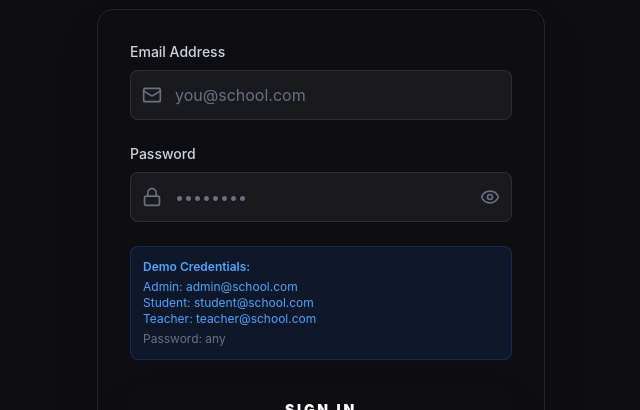
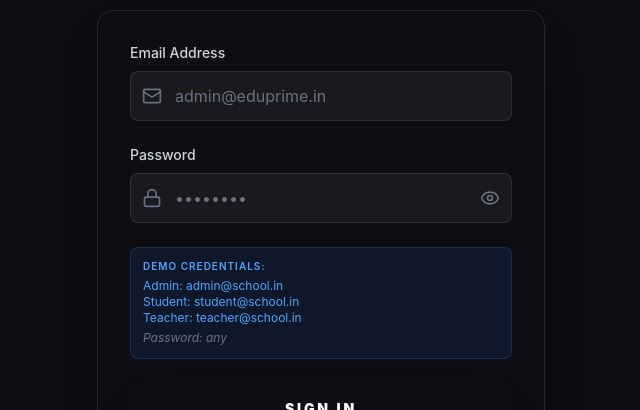
Before and after one commit to Naseer-047/School-website, a React app in the folder frontend/: page /login in a window 1280 px wide. Shown: the part 221-631 px from the top of the page, without its empty margins (319-959 px from the left). Built offline with nearby package versions, Linux system fonts and the light colour scheme; the HTML template or start-up script is replaced by a standard one.

Commit message:
-----------------------------------------

```diff
--- a/frontend/src/pages/Login.jsx
+++ b/frontend/src/pages/Login.jsx
@@ -69,7 +69,7 @@ const Login = () => {
                                     type="email"
                                     value={email}
                                     onChange={(e) => setEmail(e.target.value)}
-                                    placeholder="you@school.com"
+                                    placeholder="admin@eduprime.in"
                                     className="w-full bg-white/5 border border-white/10 rounded-lg pl-11 pr-4 py-3 text-white placeholder-gray-500 focus:outline-none focus:border-primary/50 transition-colors"
                                     required
                                 />
@@ -107,12 +107,12 @@ const Login = () => {
                         )}
 
                         {/* Demo Credentials */}
-                        <div className="bg-blue-500/10 border border-blue-500/20 rounded-lg p-3 text-blue-400 text-xs">
-                            <p className="font-semibold mb-1">Demo Credentials:</p>
-                            <p>Admin: admin@school.com</p>
-                            <p>Student: student@school.com</p>
-                            <p>Teacher: teacher@school.com</p>
-                            <p className="mt-1 text-gray-500">Password: any</p>
+                        <div className="bg-blue-500/10 border border-blue-500/20 rounded-lg p-3 text-blue-400 text-xs text-left">
+                            <p className="font-semibold mb-1 uppercase tracking-widest text-[10px]">Demo Credentials:</p>
+                            <p>Admin: admin@school.in</p>
+                            <p>Student: student@school.in</p>
+                            <p>Teacher: teacher@school.in</p>
+                            <p className="mt-1 text-gray-500 italic">Password: any</p>
                         </div>
 
                         {/* Submit Button */}
```
